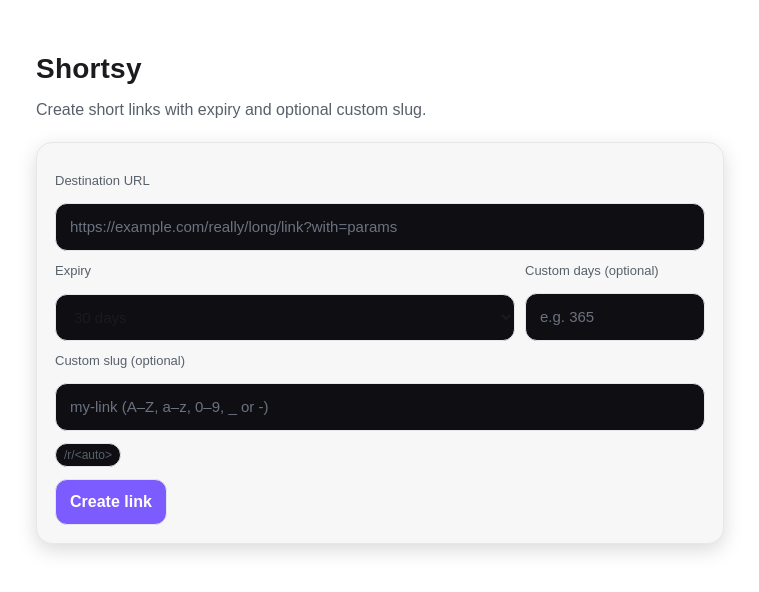
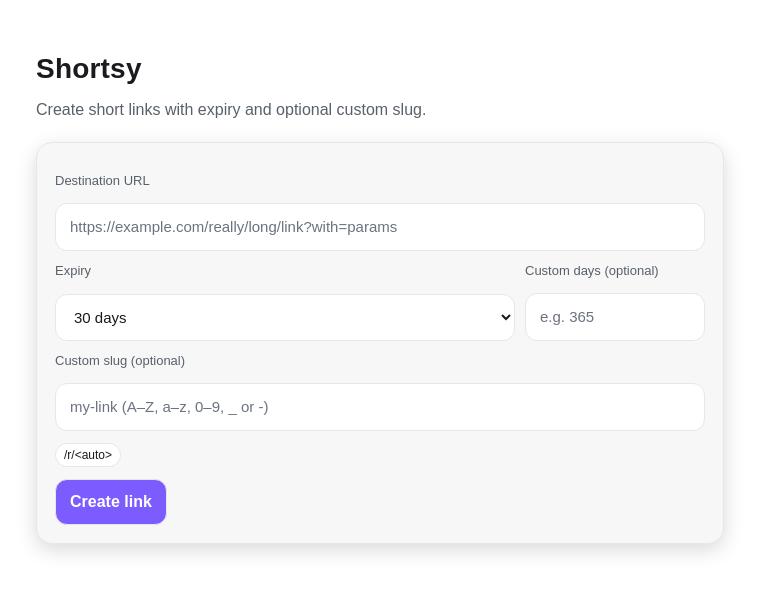
Before and after one commit to sumedhbadnore/url-shortner, a Next.js app: page / in a window 1280 px wide. Shown: the top 592 px of the page, without its empty margins (260-1019 px from the left). Built offline with nearby package versions, Linux system fonts and the light colour scheme.

Commit message:
Solved light mode unreadble issue

```diff
--- a/src/app/page.module.css
+++ b/src/app/page.module.css
@@ -62,3 +62,20 @@ body { background: var(--bg); }
 .tag { display: inline-block; padding: 2px 8px; border-radius: 999px; background: #0f0f13; border: 1px solid var(--border); color: var(--muted); font-size: 12px; }
 .error { color: #ff6b6b; }
 .success { color: var(--accent-2); }
+
+
+/* === Light mode fixes (add to the END of page.module.css) === */
+@media (prefers-color-scheme: light) {
+  .input, .select {
+    background: #ffffff;       /* was #0f0f13 */
+    color: #1b1b1f;            /* readable on white */
+    border-color: #e5e7eb;
+  }
+  .input::placeholder { color: #6b7280; }
+
+  .linkBox, .tag {
+    background: #ffffff;       /* match card background */
+    color: #1b1b1f;
+    border-color: #e5e7eb;
+  }
+}
```
